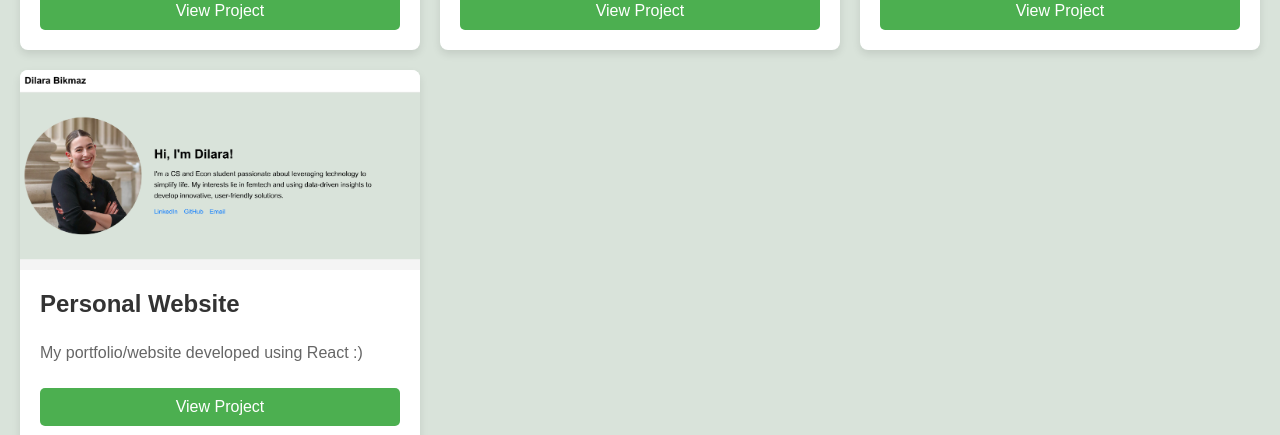
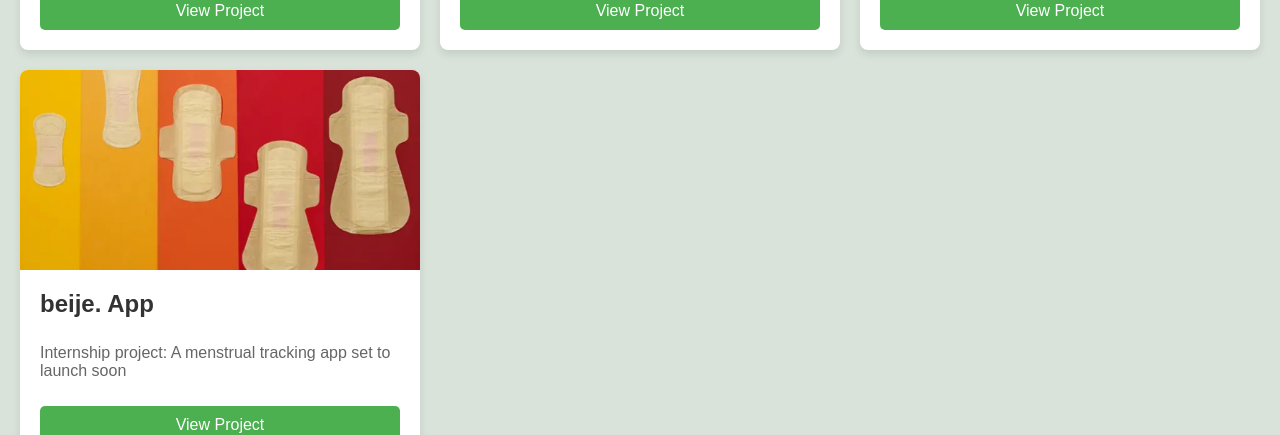
Before and after one commit to dilarabikmaz/personal-website, a React (Create React App) app: page / in a window 1280 px wide. Shown: the part 1271-1706 px from the top of the page. Built offline with nearby package versions, Linux system fonts and the light colour scheme.

Commit message:
Updated Projects

```diff
--- a/src/components/Projects.js
+++ b/src/components/Projects.js
@@ -21,10 +21,10 @@ const projects = [
     image: 'budget.png'
   },
   {
-    title: 'Personal Website',
-    description: 'My portfolio/website developed using React :)',
+    title: 'beije. App',
+    description: 'Internship project: A menstrual tracking app set to launch soon',
     link: '#',
-    image: 'pers-web.png'
+    image: 'beije-web.png'
   },
 ];
 
```
